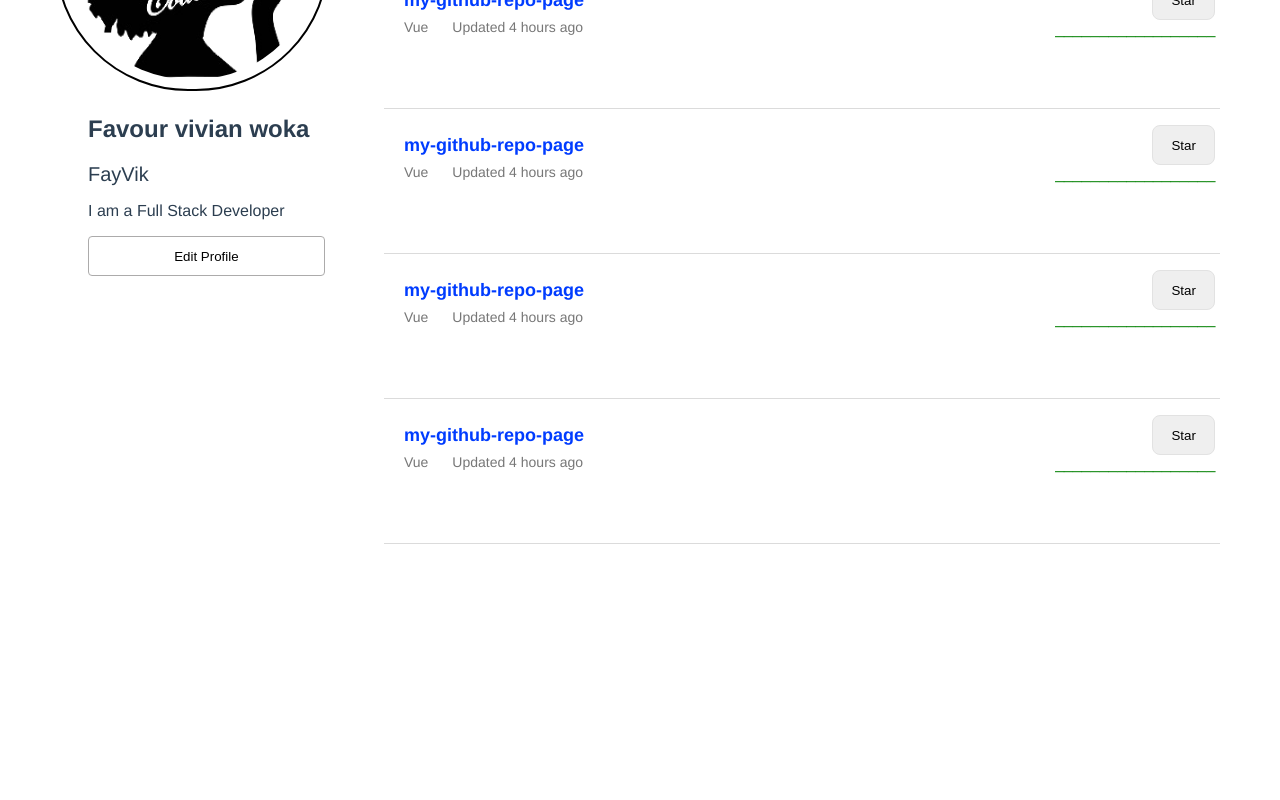
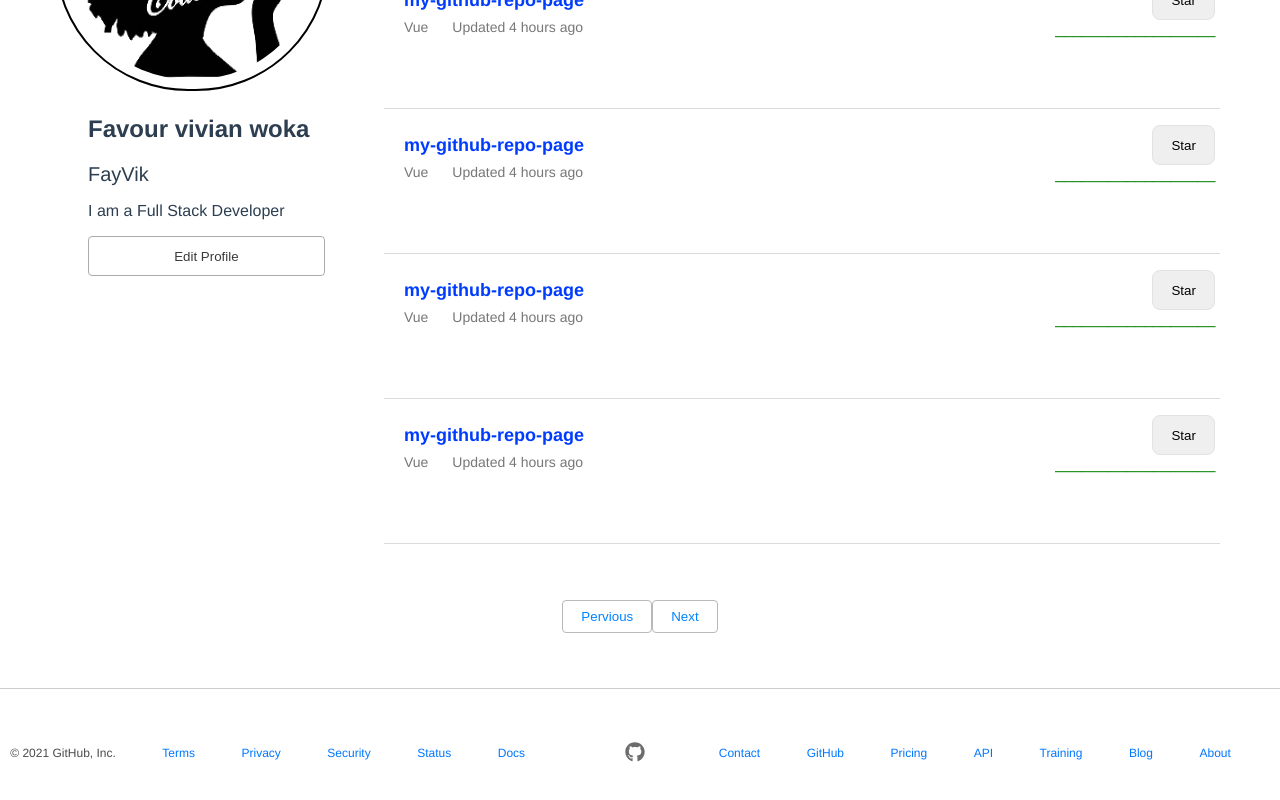
Before and after one commit to FayVik/my-github-repo-page, a Vue app: page / in a window 1280 px wide. Shown: the part 326-1126 px from the top of the page. Before the commit the page ends 870 px from the top, so only its background shows below. Built offline with nearby package versions, Linux system fonts and the light colour scheme.

Commit message:
build the footer section

```diff
--- /dev/null
+++ b/src/components/FooterPage.vue
@@ -0,0 +1,60 @@
+<template>
+  <div class="containers">
+    <p>© 2021 GitHub, Inc.</p>
+    <p><a href="#">Terms </a></p>
+    <p><a href="#">Privacy </a></p>
+    <p><a href="#">Security </a></p>
+    <p><a href="#">Status </a></p>
+    <p><a href="#">Docs </a></p>
+    <div class="logo">
+      <a href="#" class="">
+        <font-awesome-icon :icon="['fab', 'github']" />
+      </a>
+    </div>
+    <p><a href="#">Contact </a></p>
+    <p><a href="#">GitHub </a></p>
+    <p><a href="#">Pricing </a></p>
+    <p><a href="#">API </a></p>
+    <p><a href="#">Training </a></p>
+    <p><a href="#">Blog </a></p>
+    <p><a href="#">About </a></p>
+  </div>
+</template>
+
+<script>
+export default {};
+</script>
+
+<style scoped>
+.containers {
+  width: 99%;
+  min-height: 16vh;
+  color: rgb(75, 75, 75);
+  display: flex;
+  justify-content: space-around;
+  align-items: center;
+  font-size: 12px;
+}
+p {
+  margin-right: 26px;
+}
+a {
+  text-decoration: none;
+  color: rgb(0, 119, 255);
+  font-size: 12px;
+}
+a:hover {
+  border-bottom: 1px solid blue;
+}
+.logo {
+  width: 10%;
+  text-align: center;
+}
+.logo a {
+  font-size: 20px;
+  color: rgb(109, 109, 109);
+}
+.logo a:hover {
+  color: rgb(75, 75, 75);
+}
+</style>
--- a/src/components/HelloWorld.vue
+++ b/src/components/HelloWorld.vue
@@ -41,7 +41,12 @@
           </div>
         </div>
       </div>
+      <div class="preview">
+        <button><a href="#">Pervious </a></button>
+        <button><a href="#">Next </a></button>
+      </div>
     </div>
+    <FooterPage />
   </div>
 </template>
 
@@ -49,13 +54,15 @@
 import NavBar from "./NavBar";
 import CardPage from "./CardPage";
 import Profile from "./Profile";
+import FooterPage from "./FooterPage";
 export default {
   name: "HelloWorld",
   props: {},
   components: {
     NavBar,
     CardPage,
-    Profile
+    Profile,
+    FooterPage
   }
 };
 </script>
@@ -64,7 +71,7 @@ export default {
 <style scoped>
 .container {
   width: 100%;
-  height: 88.5vh;
+  min-height: 88.5vh;
 }
 .nav-pill {
   height: 16vh;
@@ -98,7 +105,7 @@ ul li a {
 .container-content {
   display: flex;
   justify-content: start;
-  height: 72.3vh;
+  min-height: 72.3vh;
 }
 .left-side {
   width: 30%;
@@ -166,4 +173,22 @@ input {
 button {
   outline: none;
 }
+.preview {
+  display: flex;
+  align-items: center;
+  justify-content: center;
+  width: 100%;
+  height: 18vh;
+  border-bottom: 1px solid rgb(204, 204, 204);
+}
+.preview button {
+  background: none;
+  padding: 8px 18px;
+  border-radius: 4px;
+  border: 1px solid rgb(185, 185, 185);
+}
+.preview button a {
+  color: rgb(0, 132, 255);
+  text-decoration: none;
+}
 </style>
--- a/src/components/Profile.vue
+++ b/src/components/Profile.vue
@@ -10,7 +10,7 @@
         <h2>Favour vivian woka</h2>
         <span>FayVik </span>
         <p>I am a Full Stack Developer</p>
-        <button>Edit Profile</button>
+        <button><a href="#">Edit Profile </a></button>
       </div>
     </div>
   </div>
@@ -21,9 +21,6 @@ export default {};
 </script>
 
 <style scoped>
-.container {
-  /* text-align: center; */
-}
 .img-container {
   min-height: 30vh;
   margin-top: -15%;
@@ -49,4 +46,8 @@ button {
   text-align: justify;
   padding-left: 88px;
 }
+a {
+  text-decoration: none;
+  color: rgb(58, 58, 58);
+}
 </style>
```
Also changed, not shown: 1 other file (tests, documents, lock files or other folders).
